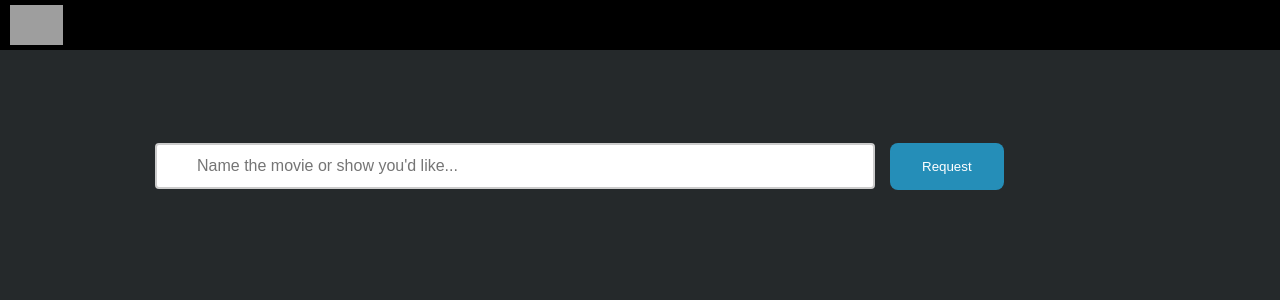
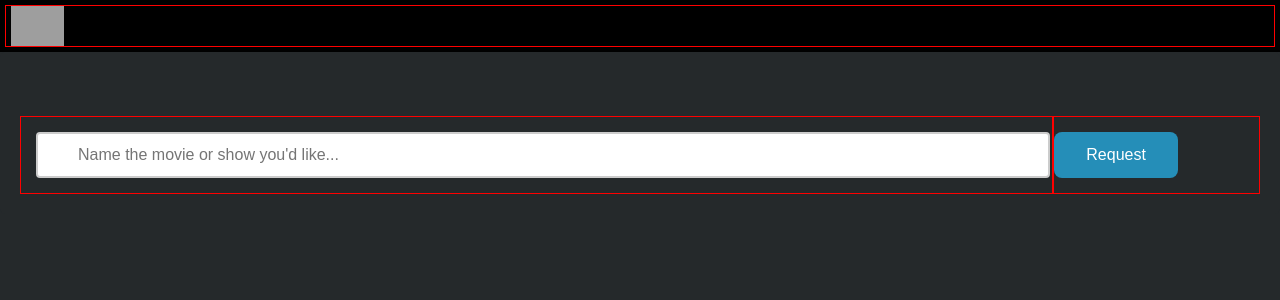
Before and after one commit to erasabi/streama-support-portal, a React app: page / in a window 1280 px wide. Shown: the top 300 px of the page. Built offline with nearby package versions, Linux system fonts and the light colour scheme; grey boxes are pictures that could not be loaded.

Commit message:
refactoring

```diff
--- a/src/App.js
+++ b/src/App.js
@@ -5,30 +5,21 @@ import React from 'react';
 function App() {
   return (
     <React.Fragment>
-      <div className="header clearfix">
+      <div className="header">
         <div className="row">
           <div className="col-12 topnav">
             <img className="topnav-logo" src={"https://freepngimg.com/thumb/arrow/7-2-arrow-png-picture-thumb.png"} />
-              {/* <ul>
-                <li><a href="#news">News</a></li>
-                <li><a href="#contact">Contact</a></li>
-                <li><a href="#about">About</a></li>
-              </ul> */}
           </div>
         </div>
       </div>
-      <div className="row " >
-        <div className="col-12">
-          <div className="form-container">
-              <div className="col-9">
-                <input type="text" name="search" placeholder="Name the movie or show you'd like..." />
-              </div>
-              <div className="col-3 button-padding">
-                <input type="button" value="Request"></input>
-              </div>
-          </div>
+      <form className="row form-container" >
+        <div className="col-s-8 col-10 search-padding">
+          <input type="text" name="search" placeholder="Name the movie or show you'd like..." />
         </div>
-      </div>
+        <div className="col-s-4 col-2 button-padding">
+          <input type="button" value="Request"></input>
+        </div>
+      </form>
     </React.Fragment>
   );
 }
--- a/src/styles.less
+++ b/src/styles.less
@@ -1,5 +1,8 @@
 @topnav-color:  #000000;
-@body-color: #25292b;
+@body-backgroundColor: #25292b;
+@button-primary: #258eb8;
+@button-secondary: #2576b8;
+@default-font-size: 15px;
 
 // ensure that all HTML elements have the box-sizing property set to border-box. This makes sure that the padding and border are included in the total width and height of the elements.
 * {
@@ -10,8 +13,8 @@ body {
     margin: 0px;
     height: 100%;
     font-family: "Lato","Helvetica Neue",Helvetica,Arial,sans-serif;
-    font-size: 15px;
-    background-color: @body-color;
+    font-size: @default-font-size;
+    background-color: @body-backgroundColor;
 }
 
 .row::after {
@@ -24,30 +27,9 @@ body {
 [class*="col-"] {
   float: left;
   padding: 15px;
-  // border: 1px solid red;
+  // uncomment the below line when making static page changes
+  border: 1px solid red;
 }
-
-// @media (media query): It uses the @mesdia rule to include a block of CSS properties only if a certain condition is true.
-//  - used to change grid based on screen size
-//  - best practice is to design for mobile first
-//  - so default to giving each element its own row
-
-// 5 MOST COMMON BREAKPOINTS FOR MEDIA QUERIES
-//   /* Extra small devices (phones, 600px and down) */
-//   @media only screen and (max-width: 600px) {...}
-
-//   /* Small devices (portrait tablets and large phones, 600px and up) */
-//   @media only screen and (min-width: 600px) {...}
-
-//   /* Medium devices (landscape tablets, 768px and up) */
-//   @media only screen and (min-width: 768px) {...}
-
-//   /* Large devices (laptops/desktops, 992px and up) */
-//   @media only screen and (min-width: 992px) {...}
-
-//   /* Extra large devices (large laptops and desktops, 1200px and up) */
-//   @media only screen and (min-width: 1200px) {...}
-
 
 // media query for tablets:
 //    use this general one to allow multiple columns at tablet size
@@ -96,17 +78,19 @@ body {
   max-height: 3rem;
   overflow: hidden;
 }
-
-/* Change color on hover */
-.topnav a:hover {
-  background-color: #ddd;
-  color: black;
-}
-
 .topnav-logo {
   float: left;
   padding: 0px 5px;
   height: 2.5rem;
+}
+
+form {
+  border-radius: 5px;
+  background-color: @body-backgroundColor;
+  padding: 20px;
+}
+.form-container {
+  padding-top: 5%;
 }
 
 input[type=text] {
@@ -121,57 +105,23 @@ input[type=text] {
   background-repeat: no-repeat;
   padding: 12px 20px 12px 40px;
 }
+.search-padding {
+  padding-right: 2px;
+}
 
-input[type=button], input[type=reset] {
-  background-color: #258eb8;
+input[type=button] {
+  background-color: @button-primary;
   border: none;
   color: white;
-  padding: 16px 32px;
+  padding: 14px 32px;
   text-decoration: none;
+  font-size: 16px;
   border-radius: 8px;
   cursor: pointer;
 }
-
-.form-container {
-  padding-top: 5%;
-  margin: auto;
-  width: 80%;
+input[type=button]:hover {
+  background-color: @button-secondary;
 }
-
-form {
-  border-radius: 5px;
-  background-color: #464545;
-  padding: 20px;
-}
-
 .button-padding {
   padding-left: 0;
 }
-
-// ul {
-//   height: 2rem;
-//   list-style-type: none;
-//   margin: 0;
-//   padding: 0.75rem 0;
-//   height: 100%;
-//   overflow: hidden;
-//   font-weight: 300;
-//   font-size: 0.75rem;
-// }
-
-// li {
-//   float: left;
-//   padding: 0px 4px;
-// }
-
-// li a {
-//   display: block;
-//   color: white;
-//   text-align: center;
-//   text-decoration: none;
-// }
-
-// /* Change the link color to #111 (black) on hover */
-// li a:hover {
-//   background-color: #111;
-// }
```
